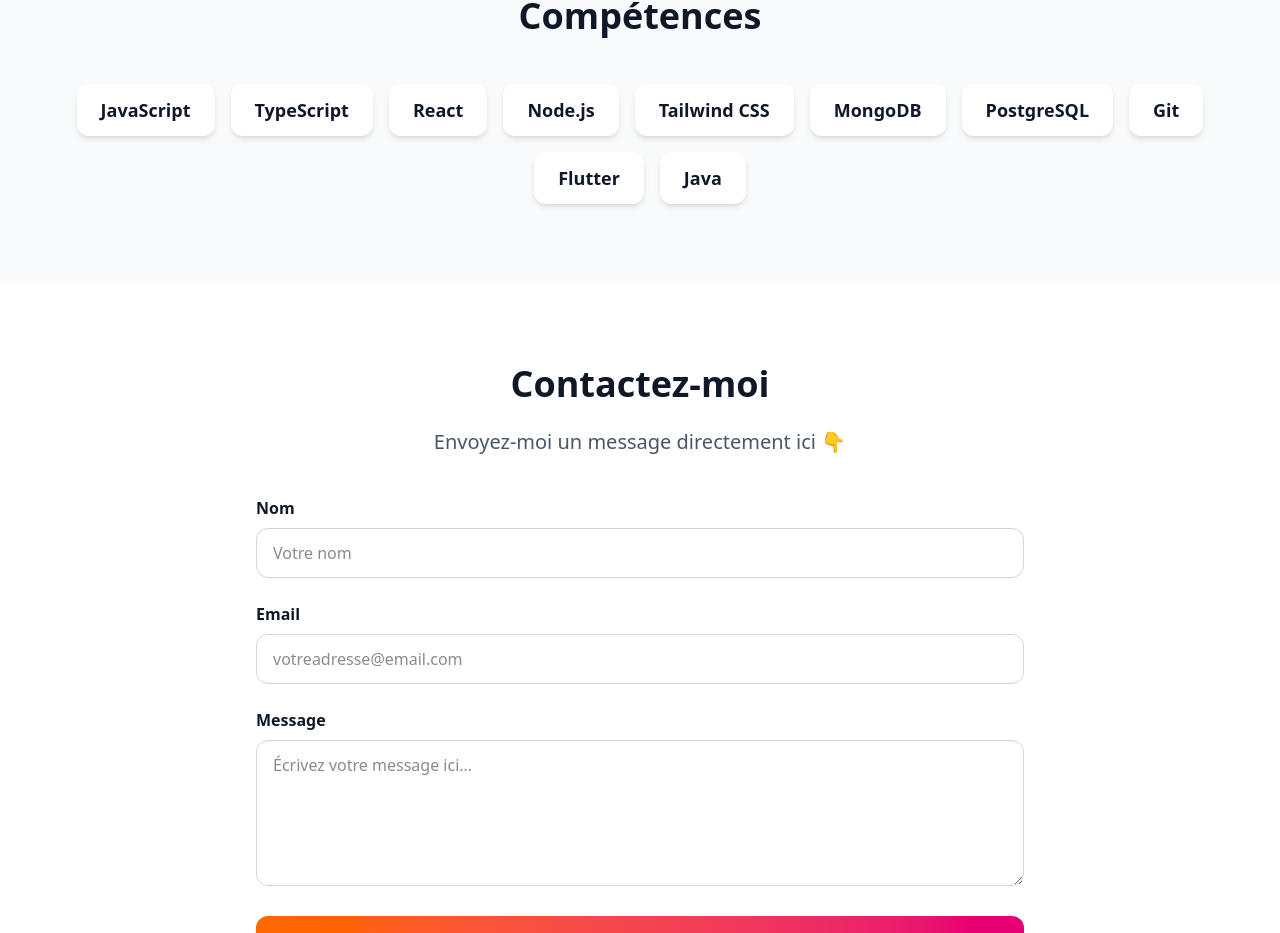
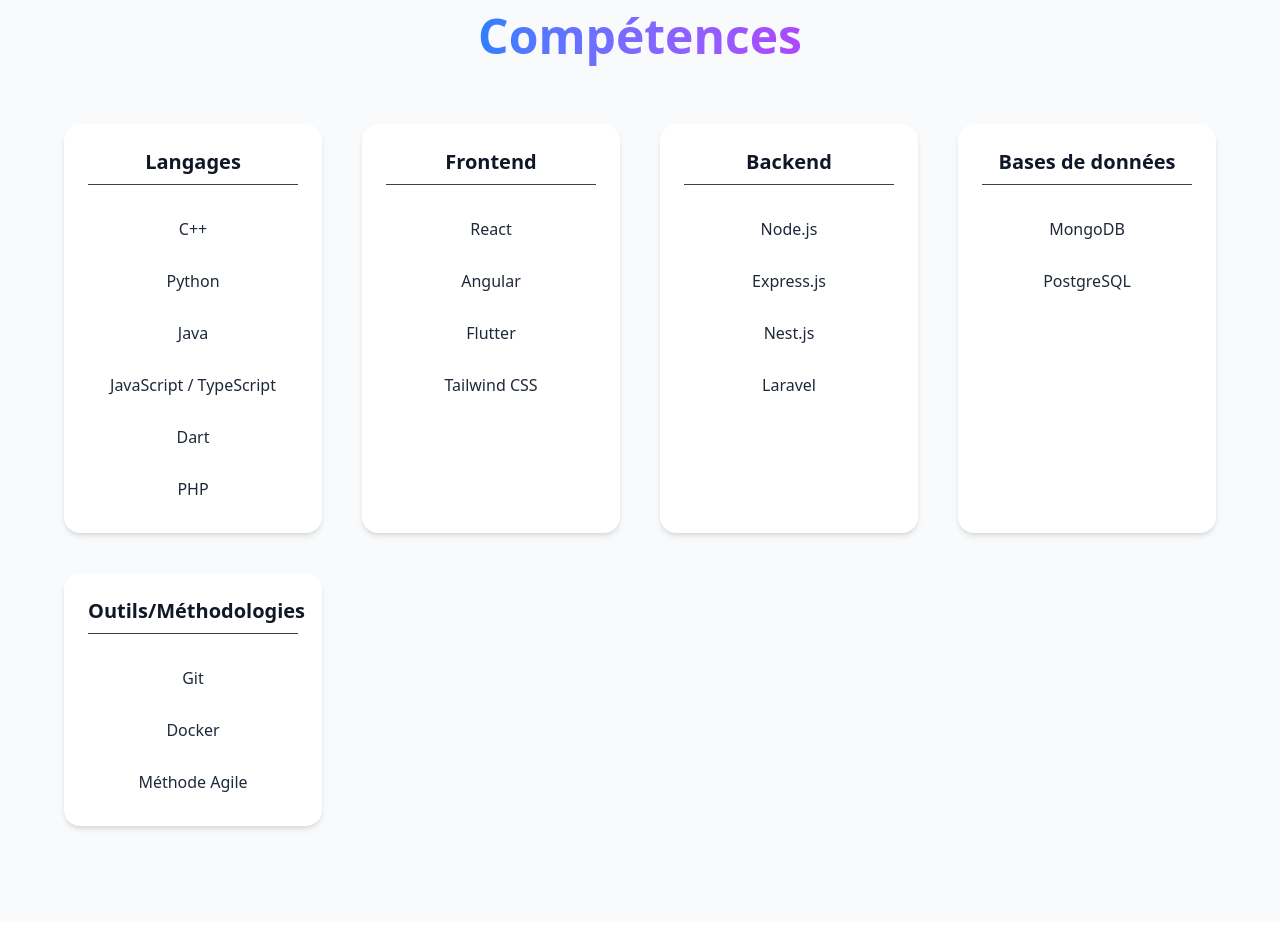
Before and after one commit to achraf27/portfolio, a React (Vite) app: page / in a window 1280 px wide. Shown: the part 1292-2225 px from the top of the page. Built offline with nearby package versions, Linux system fonts and the light colour scheme.

Commit message:
quatrième commit

```diff
--- a/package.json
+++ b/package.json
@@ -10,6 +10,7 @@
     "preview": "vite preview"
   },
   "dependencies": {
+    "@emailjs/browser": "^4.4.1",
     "@tailwindcss/vite": "^4.1.14",
     "lucide-react": "^0.545.0",
     "react": "^19.1.1",
--- a/src/App.tsx
+++ b/src/App.tsx
@@ -1,5 +1,6 @@
 import  {useState, useEffect } from 'react';
 import { Moon, Sun, Github, Linkedin, Mail, ExternalLink, Menu, X } from 'lucide-react';
+import emailjs from "@emailjs/browser";
 
 // 🎯 CONFIGURATION - Modifiez vos informations ici
 const CONFIG = {
@@ -40,16 +41,39 @@
     },
   ],
 
-  skills: [
-    "JavaScript", "TypeScript", "React", "Node.js",
-    "Tailwind CSS", "MongoDB", "PostgreSQL", "Git",
-    "Flutter","Java"
+
+
+skillsCategories: [
+    {
+      title: "Langages",
+      skills: ["C++", "Python", "Java", "JavaScript / TypeScript", "Dart", "PHP"]
+    },
+    {
+      title: "Frontend",
+      skills: ["React", "Angular", "Flutter", "Tailwind CSS"]
+    },
+    {
+      title: "Backend",
+      skills: ["Node.js", "Express.js", "Nest.js", "Laravel"]
+    },
+    {
+      title: "Bases de données",
+      skills: ["MongoDB", "PostgreSQL"]
+    },
+    {
+      title: "Outils/Méthodologies",
+      skills: ["Git", "Docker", "Méthode Agile"]
+    }
   ]
+
 };
 
 export default function App() {
   const [darkMode, setDarkMode] = useState(false);
   const [menuOpen, setMenuOpen] = useState(false);
+
+
+
 
   useEffect(() => {
     const isDark = localStorage.getItem('darkMode') === 'true';
@@ -85,13 +109,13 @@
           </h1>
 
           <div className="hidden md:flex items-center gap-8">
-            <button onClick={() => scrollToSection('home')} className="hover:text-orange-500 transition">Accueil</button>
-            <button onClick={() => scrollToSection('projects')} className="hover:text-orange-500 transition">Projets</button>
-            <button onClick={() => scrollToSection('skills')} className="hover:text-orange-500 transition">Compétences</button>
-            <button onClick={() => scrollToSection('contact')} className="hover:text-orange-500 transition">Contact</button>
+            <button onClick={() => scrollToSection('home')} className="cursor-pointer  hover:text-orange-500 transition">Accueil</button>
+            <button onClick={() => scrollToSection('projects')} className="cursor-pointer  hover:text-orange-500 transition">Projets</button>
+            <button onClick={() => scrollToSection('skills')} className="cursor-pointer  hover:text-orange-500 transition">Compétences</button>
+            <button onClick={() => scrollToSection('contact')} className="cursor-pointer  hover:text-orange-500 transition">Contact</button>
             <button
               onClick={() => setDarkMode(!darkMode)}
-              className={`p-2 rounded-full ${darkMode ? 'bg-gray-800' : 'bg-gray-100'}`}
+              className={` cursor-pointer p-2 rounded-full ${darkMode ? 'bg-gray-800' : 'bg-gray-100'}`}
             >
               {darkMode ? <Sun size={20} /> : <Moon size={20} />}
             </button>
@@ -139,14 +163,12 @@
                 className={`p-3 rounded-full transition ${darkMode ? 'bg-gray-800 hover:bg-gray-700' : 'bg-white hover:bg-gray-100'} shadow-lg`}>
                 <Linkedin size={24} />
               </a>
-              <a href={`mailto:${CONFIG.email}`}
-                className={`p-3 rounded-full transition ${darkMode ? 'bg-gray-800 hover:bg-gray-700' : 'bg-white hover:bg-gray-100'} shadow-lg`}>
-                <Mail size={24} />
-              </a>
+
             </div>
           </div>
         </div>
       </section>
+
 
       {/* Projects Section */}
       <section id="projects" className="py-20 px-4">
@@ -195,97 +217,58 @@
         </div>
       </section>
 
-      {/* Skills Section */}
-      <section id="skills" className="py-20 px-4">
-        <div className="max-w-6xl mx-auto">
-          <h3 className="text-4xl font-bold mb-12 text-center">Compétences</h3>
-          <div className="flex flex-wrap justify-center gap-4">
-            {CONFIG.skills.map((skill, idx) => (
-              <div key={idx}
-                className={`px-6 py-3 rounded-xl text-lg font-semibold transition-all hover:scale-110 ${
-                  darkMode ? 'bg-gray-800 hover:bg-gray-700' : 'bg-white hover:shadow-lg'
-                } shadow-md`}>
+{/* Skills Section */}
+<section id="skills" className="py-24 px-6 transition-colors duration-500">
+  <div className="max-w-6xl mx-auto text-center">
+    <h3 className="text-4xl md:text-5xl font-extrabold mb-16">
+      <span className="bg-gradient-to-r from-blue-500 to-purple-500 bg-clip-text text-transparent">
+        Compétences
+      </span>
+    </h3>
+
+    {/* Grille fluide qui s'adapte au contenu */}
+    <div className="grid gap-10 sm:grid-cols-2 md:grid-cols-3 xl:grid-cols-4 2xl:grid-cols-5 justify-center">
+      {CONFIG.skillsCategories.map((category, idx) => (
+        <div
+          key={idx}
+          className={`p-6 rounded-2xl shadow-md transition-all duration-300 hover:scale-105 hover:shadow-xl ${
+            darkMode
+              ? 'bg-gray-800 hover:bg-gray-700 text-white'
+              : 'bg-white hover:bg-gray-50 text-gray-900'
+          }`}
+        >
+          <h4 className="text-xl font-semibold mb-6 border-b pb-2 border-gray-700 dark:border-gray-600">
+            {category.title}
+          </h4>
+          <div className="flex flex-col justify-center gap-3">
+            {category.skills.map((skill, i) => (
+              <span
+                key={i}
+                className={`px-4 py-2 text-sm md:text-base rounded-full font-medium transition-all duration-200 ${
+                  darkMode
+                    ? ' hover:bg-gray-600 text-gray-100'
+                    : ' hover:bg-gray-200 text-gray-800'
+                }`}
+              >
                 {skill}
-              </div>
+              </span>
             ))}
           </div>
         </div>
-      </section>
+      ))}
+    </div>
+  </div>
+</section>
 
-      {/* Contact Section */}
+
+
+
      {/* Contact Section */}
 <section id="contact" className={`py-20 px-4 ${darkMode ? 'bg-gray-800' : 'bg-white'}`}>
   <div className="max-w-3xl mx-auto text-center">
     <h3 className="text-4xl font-bold mb-6">Contactez-moi</h3>
-    <p className={`text-xl mb-10 ${darkMode ? 'text-gray-400' : 'text-gray-600'}`}>
-      Envoyez-moi un message directement ici 👇
-    </p>
-
-    <form
-      className="space-y-6 text-left"
-      onSubmit={(e) => {
-        e.preventDefault();
-        alert("Merci pour votre message ! Je vous répondrai rapidement 😊");
-      }}
-    >
-      <div>
-        <label className="block font-semibold mb-2">Nom</label>
-        <input
-          type="text"
-          name="name"
-          required
-          className={`w-full px-4 py-3 rounded-xl border focus:outline-none focus:ring-2 transition ${
-            darkMode
-              ? 'bg-gray-900 border-gray-700 focus:ring-orange-500 text-white'
-              : 'bg-white border-gray-300 focus:ring-orange-500 text-gray-900'
-          }`}
-          placeholder="Votre nom"
-        />
-      </div>
-
-      <div>
-        <label className="block font-semibold mb-2">Email</label>
-        <input
-          type="email"
-          name="email"
-          required
-          className={`w-full px-4 py-3 rounded-xl border focus:outline-none focus:ring-2 transition ${
-            darkMode
-              ? 'bg-gray-900 border-gray-700 focus:ring-orange-500 text-white'
-              : 'bg-white border-gray-300 focus:ring-orange-500 text-gray-900'
-          }`}
-          placeholder="votreadresse@email.com"
-        />
-      </div>
-
-      <div>
-        <label className="block font-semibold mb-2">Message</label>
-        <textarea
-          name="message"
-          rows={5}
-          required
-          className={`w-full px-4 py-3 rounded-xl border focus:outline-none focus:ring-2 transition ${
-            darkMode
-              ? 'bg-gray-900 border-gray-700 focus:ring-orange-500 text-white'
-              : 'bg-white border-gray-300 focus:ring-orange-500 text-gray-900'
-          }`}
-          placeholder="Écrivez votre message ici..."
-        />
-      </div>
-
-      <button
-        type="submit"
-        className="w-full py-3 bg-gradient-to-r from-orange-500 to-pink-600 text-white rounded-xl text-lg font-semibold hover:scale-105 transition-transform shadow-lg"
-      >
-        Envoyer le message
-      </button>
-    </form>
 
     <div className="flex justify-center gap-6 mt-10">
-      <a href={CONFIG.github} target="_blank" rel="noopener noreferrer"
-        className="text-orange-500 hover:text-orange-600 transition">
-        <Github size={28} />
-      </a>
       <a href={CONFIG.linkedin} target="_blank" rel="noopener noreferrer"
         className="text-orange-500 hover:text-orange-600 transition">
         <Linkedin size={28} />
```
Also changed, not shown: 1 other file (tests, documents, lock files or other folders).
